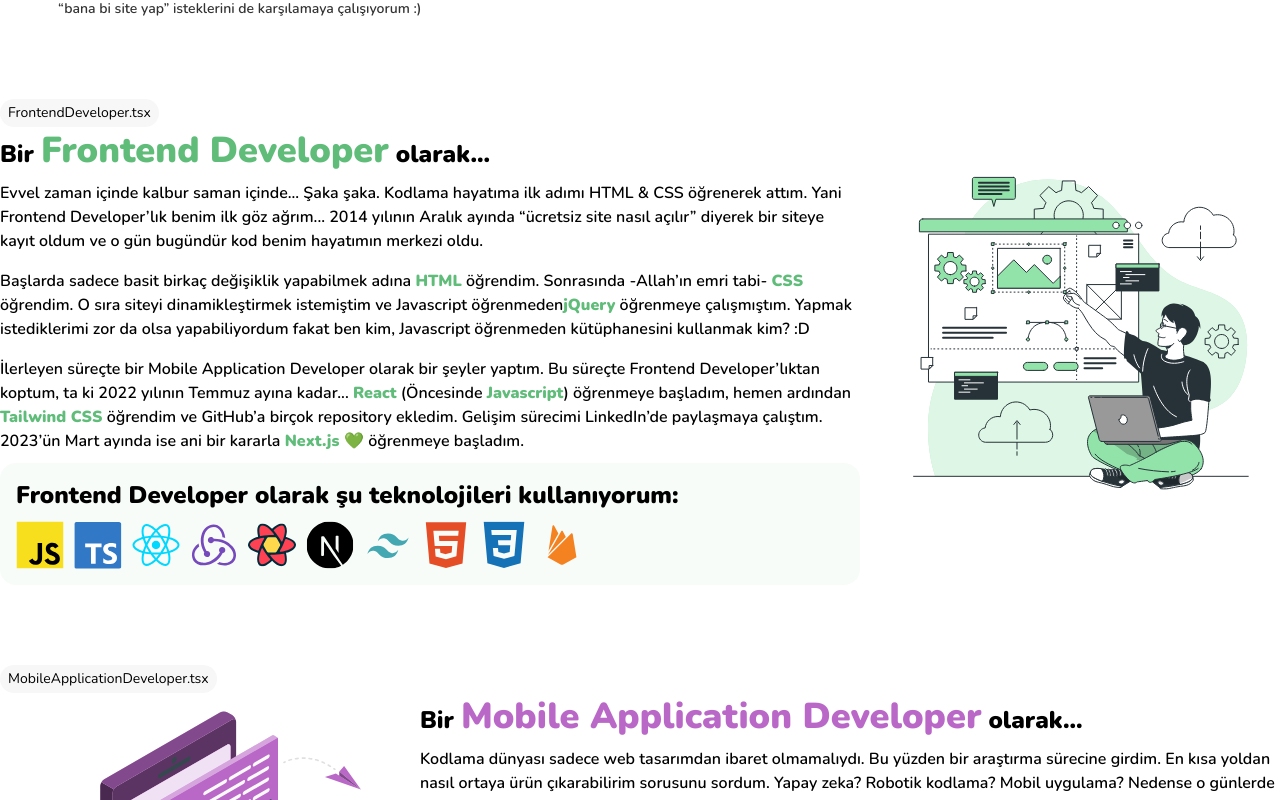
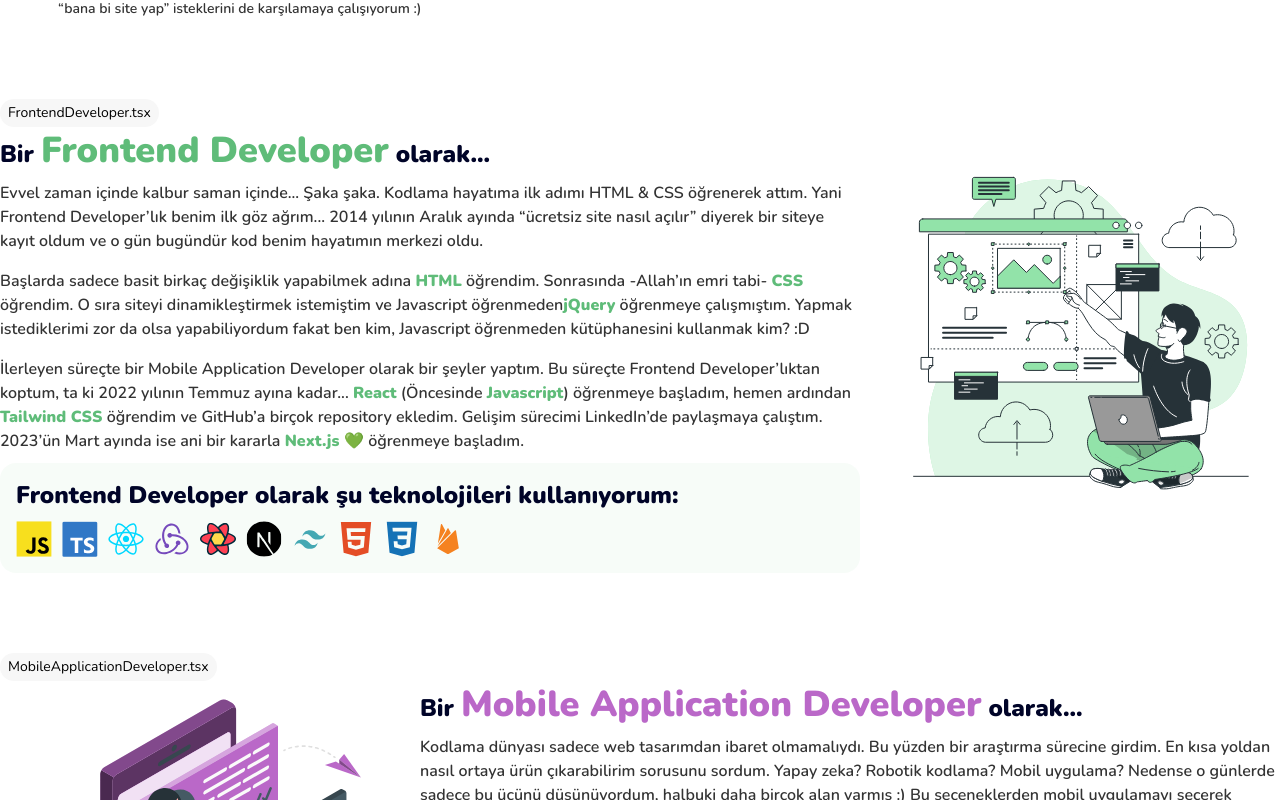
Before and after one commit to mehmetext/konukcudev-next, a Next.js app: page / in a window 1280 px wide. Shown: the part 1700-2500 px from the top of the page. Built offline with nearby package versions, Linux system fonts and the light colour scheme.

Commit message:
AsDeveloperItem renkler ve TechStack boyut düzeltildi

```diff
--- a/src/components/molecules/AsDeveloper/AsDeveloperItem.tsx
+++ b/src/components/molecules/AsDeveloper/AsDeveloperItem.tsx
@@ -33,20 +33,21 @@ export default function AsDeveloperItem({
 					className={`flex gap-5 ${reversed ? "flex-row-reverse" : "flex-row"}`}
 				>
 					<div className="flex-1 flex flex-col gap-2.5">
-						<h1 className="font-black text-2xl">
+						<h1 className="font-black text-2xl text-primary-dark">
 							Bir <span className={`text-4xl ${textColor}`}>{name}</span>{" "}
 							olarak...
 						</h1>
-						<div className="flex flex-col gap-4">{paragraphs}</div>
+						<div className="flex flex-col gap-4 text-darken">{paragraphs}</div>
 						<div
 							className={`flex flex-col p-4 gap-2.5 bg-opacity-5 rounded-2xl ${bgColor}`}
 						>
-							<h2 className="text-2xl font-black">
+							<h2 className="text-2xl font-black text-primary-dark">
 								{name} olarak şu teknolojileri kullanıyorum:
 							</h2>
 							<TechStack
-								itemClassName="h-6 w-6 md:h-8 md:w-8 lg:h-12 lg:w-12"
+								itemClassName="h-9 w-9"
 								items={technologies}
+								gapClassName="gap-2.5"
 							/>
 						</div>
 					</div>
--- a/src/components/molecules/TechStack.tsx
+++ b/src/components/molecules/TechStack.tsx
@@ -3,18 +3,20 @@ import Icon from "@/components/atoms/Icon";
 //Types
 type Props = {
 	itemClassName?: string;
+	gapClassName?: string;
 	items: string[];
 	centered?: boolean;
 };
 
 export default function TechStack({
 	itemClassName,
+	gapClassName = "gap-1 sm:gap-1.5 md:gap-2.5",
 	items,
 	centered = false,
 }: Props) {
 	return (
 		<div
-			className={`flex flex-wrap gap-1 sm:gap-1.5 md:gap-2.5 ${
+			className={`flex flex-wrap ${gapClassName} ${
 				centered ? "justify-center" : ""
 			}`}
 		>
```
